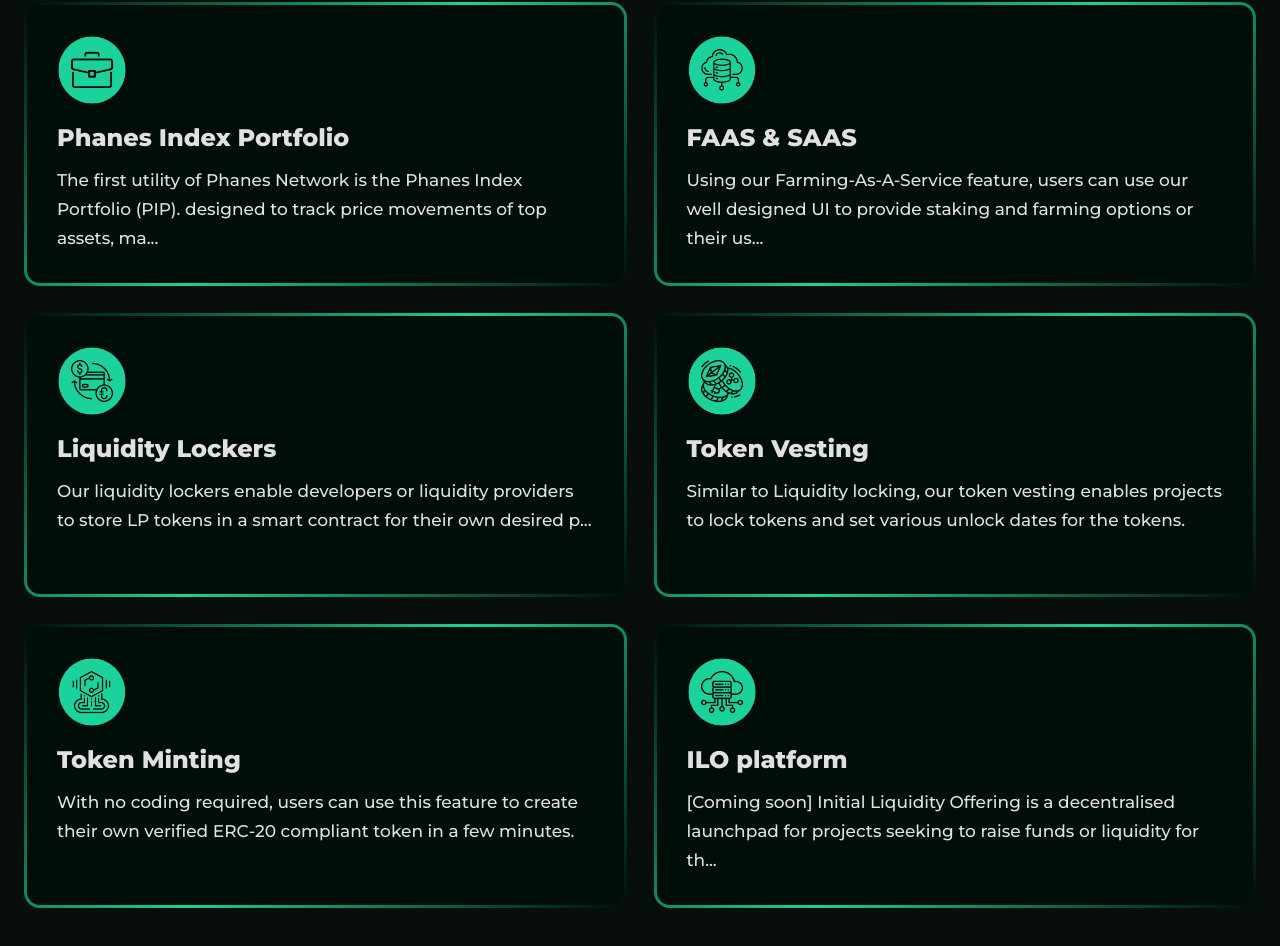
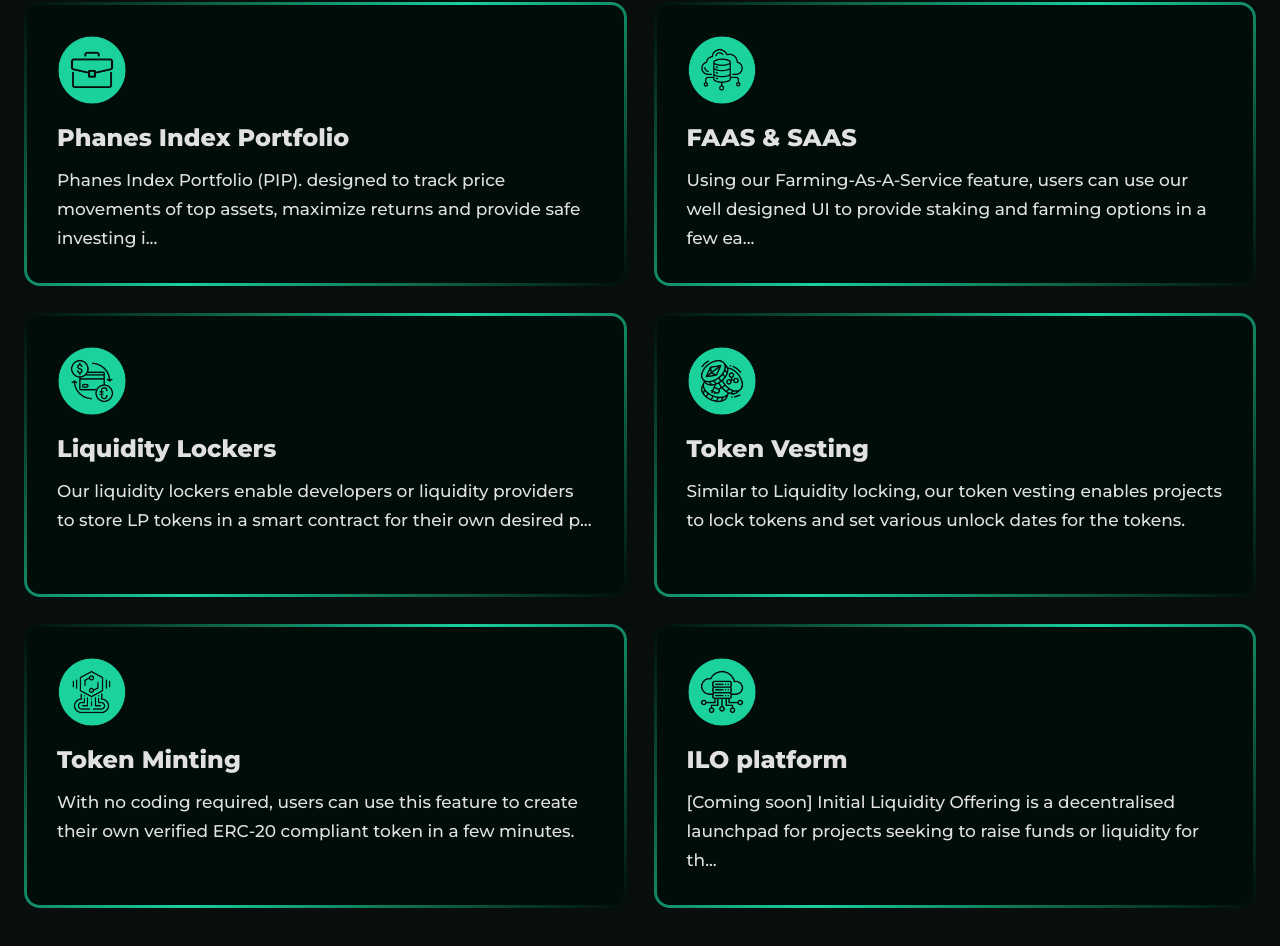
Before and after one commit to PhanesNetwork/Phanes-Network-Nuxt2-web-main, a Nuxt app: page / in a window 1280 px wide. Shown: the part 928-1874 px from the top of the page. Built offline with nearby package versions, Linux system fonts and the light colour scheme.

Commit message:
Update PhanesEcosystem.vue

```diff
--- a/components/PhanesEcosystem.vue
+++ b/components/PhanesEcosystem.vue
@@ -20,8 +20,8 @@
       data(){
           return{
               cards:[
-                { img:'bag.png', title:'Phanes Index Portfolio', snippet:'The first utility of Phanes Network is the Phanes Index Portfolio (PIP).  designed to track price movements of top assets, maximize returns and provide safe investing in the ecosystem.',showAll:false},
-                { img:'cloud_db.png', title:'FAAS & SAAS', snippet:'Using our Farming-As-A-Service feature, users can use our well designed UI to provide staking and farming options or their users in a few easy steps. It\'s the same with the Staking-As-A-Service.', showAll:false},
+                { img:'bag.png', title:'Phanes Index Portfolio', snippet:'Phanes Index Portfolio (PIP).  designed to track price movements of top assets, maximize returns and provide safe investing in the ecosystem.',showAll:false},
+                { img:'cloud_db.png', title:'FAAS & SAAS', snippet:'Using our Farming-As-A-Service feature, users can use our well designed UI to provide staking and farming options in a few easy steps.', showAll:false},
                 { img: 'locker.png', title:'Liquidity Lockers', snippet:"Our liquidity lockers enable developers or liquidity providers to store LP tokens in a smart contract for their own desired period thereby revoking the locker's permission from removing the LP tokens from a start date to the due date. This helps prevent rug pulls brought about by withdrawing liquidity and helps projects gain trust.",showAll:false},
                 { img:'vesting.png', title:'Token Vesting', snippet:'Similar to Liquidity locking, our token vesting enables projects to lock tokens and set various unlock dates for the tokens.',showAll:false},
                 { img:'minting.png', title:'Token Minting', snippet:'With no coding required, users can use this feature to create their own verified ERC-20 compliant token in a few minutes.',showAll:false},
```
